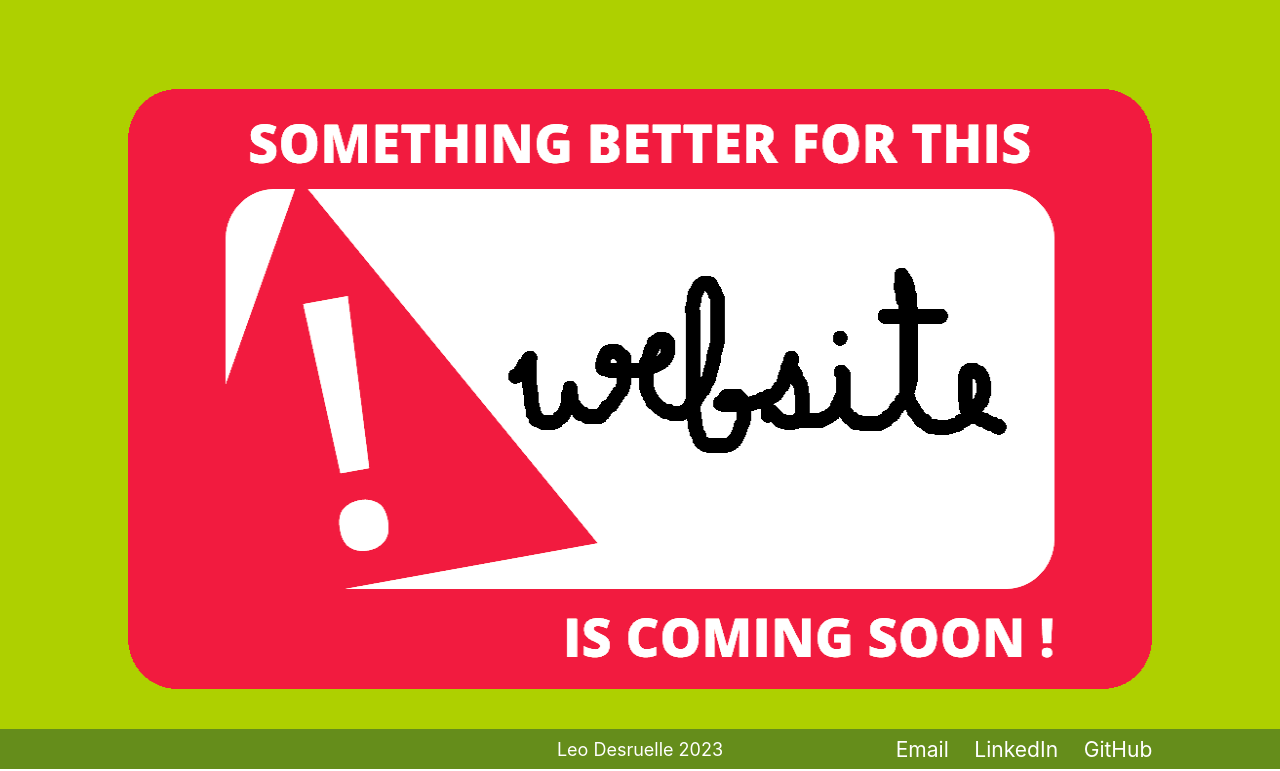
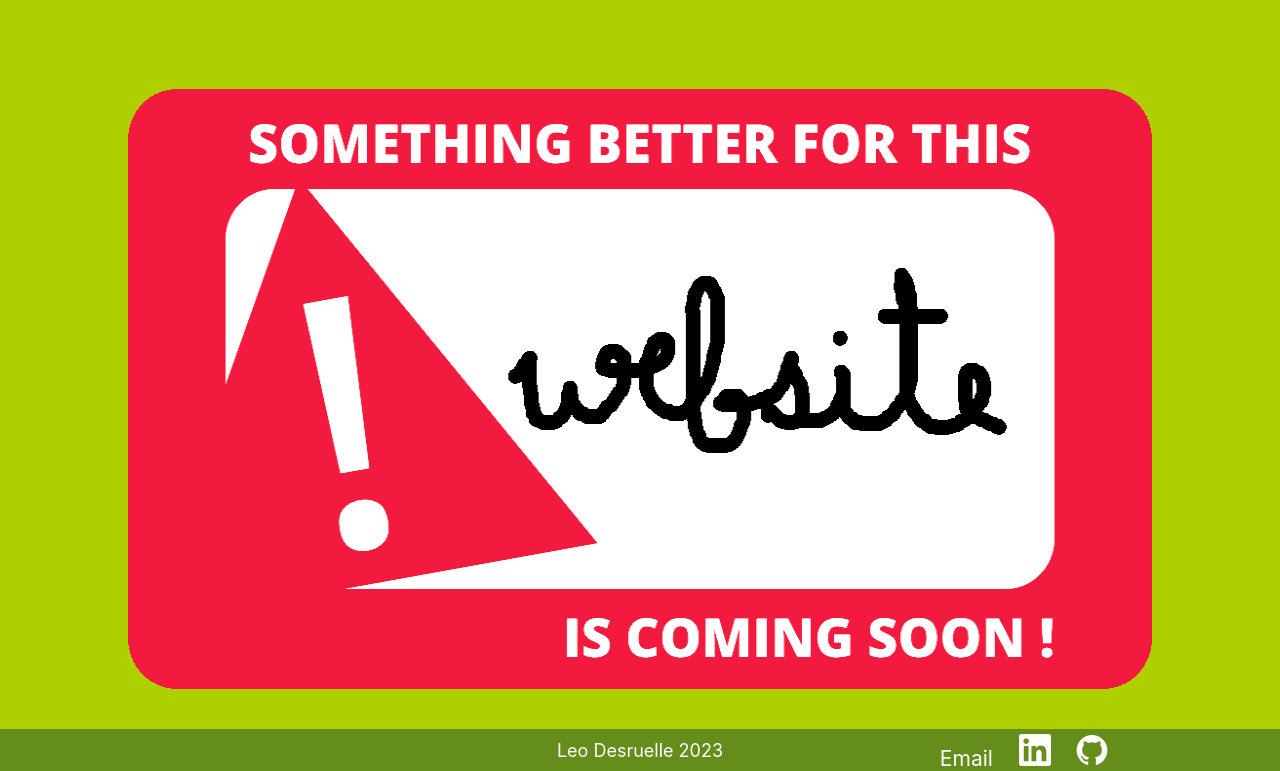
Before and after one commit to desruelle/desruelle.github.io, a React app: page / in a window 1280 px wide. Shown: the part 1259-2030 px from the top of the page. Built offline with nearby package versions, Linux system fonts and the light colour scheme.

Commit message:
two logos

```diff
--- a/src/AppFooter.js
+++ b/src/AppFooter.js
@@ -1,3 +1,6 @@
+import logo_li from './images/logo_li.png';
+import logo_gh from './images/logo_gh.png';
+
 import './AppHeader.css';
 import React from 'react';
 
@@ -12,8 +15,12 @@ class AppHeader extends React.Component {
           </div>
           <div className = "HeaderSection" id="HeadRg">
               <a href="mailto:leo.pm.desruelle@gmail.com">Email</a>
-              <a href="https://www.linkedin.com/in/leo-pm-desruelle/">LinkedIn</a>
-              <a href="https://github.com/desruelle">GitHub</a>
+              <a href="https://www.linkedin.com/in/leo-pm-desruelle/">
+                <img src={logo_li} className="Logo" alt="LinkedIn link" />
+              </a>
+              <a href="https://github.com/desruelle">
+                <img src={logo_gh} className="Logo" alt="GitHub link" />
+              </a>
           </div>
       </div>
     );
--- a/src/Page.css
+++ b/src/Page.css
@@ -109,3 +109,9 @@ h5 {
 .LongWidth {
   width: 58vw;
 }
+
+.Logo {
+  width: 32px;
+  height: 32px;
+  padding-top: 5px;
+}
--- a/src/UnderConstructionPage.js
+++ b/src/UnderConstructionPage.js
@@ -1,4 +1,4 @@
-import tag from './uct_website2.png';
+import tag from './images/uct_website2.png';
 import './Page.css';
 import React from 'react';
 
```
Also changed, not shown: src/images/logo_gh.png (added), src/images/logo_li.png (added), src/images/uct_website2.png (renamed from src/uct_website2.png).
